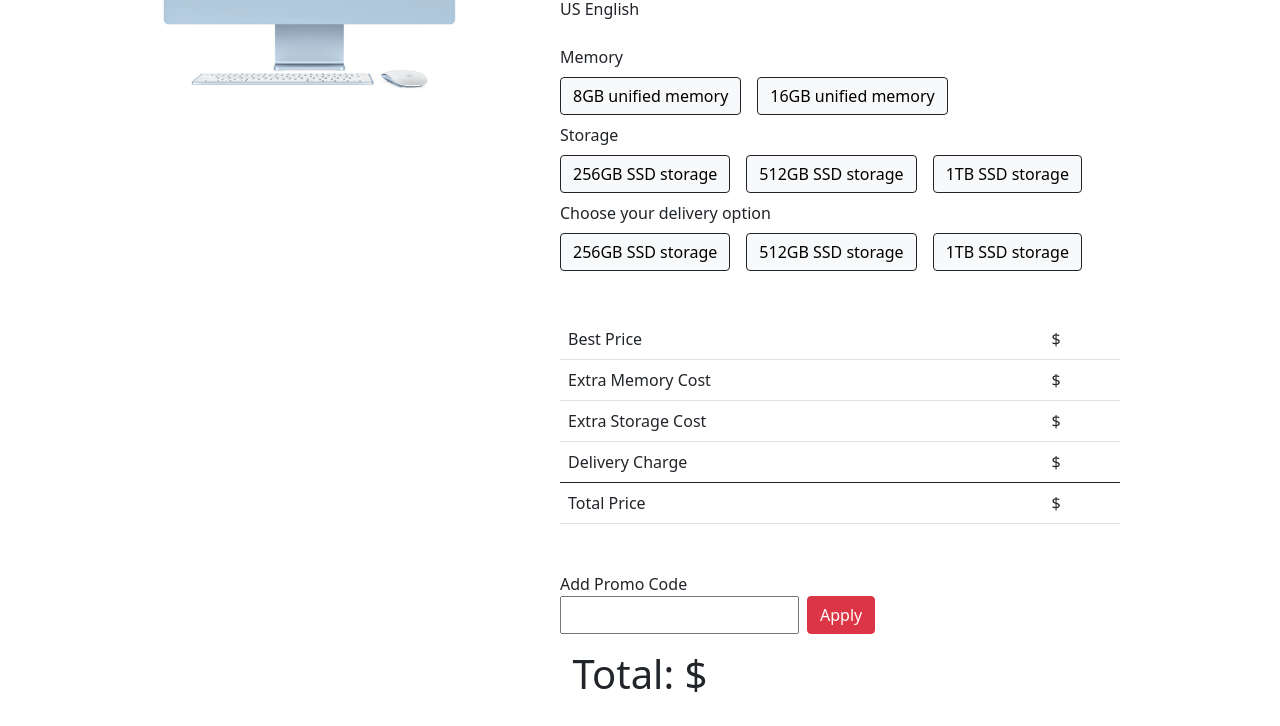
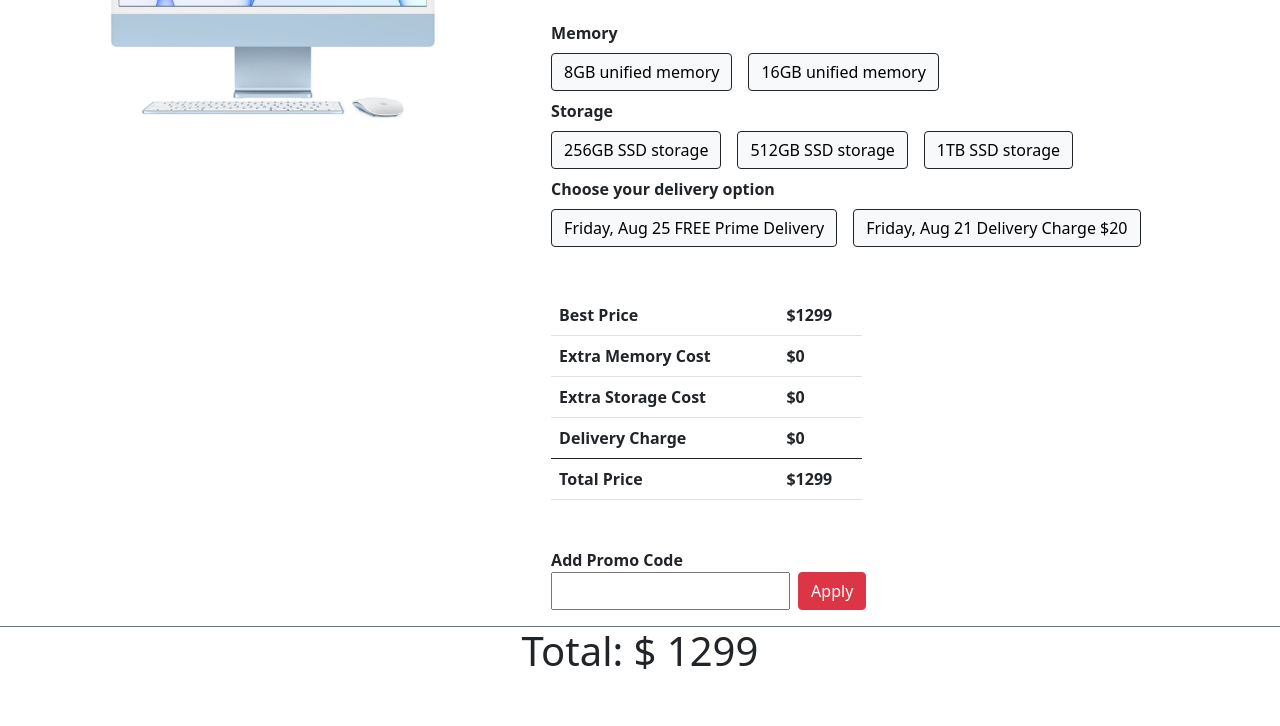
Before and after one commit to aashabul/mac-book-pro, a plain HTML site: page index.html in a window 1280 px wide. Shown: the part 227-953 px from the top of the page. Drawn offline with nearby package versions, Linux system fonts and the light colour scheme.

Commit message:
basic part done

```diff
--- a/app.js
+++ b/app.js
@@ -1,4 +1,64 @@
-let memory = document.getElementsByClassName('memory-button');
-memory.onclick = function () {
-    console.log('clicked');
-};
+// best price
+let bestPrice = document.getElementById('best-price');
+
+// memory vairables
+let memoryLow = document.getElementById('8gb');
+let memoryHigh = document.getElementById('16gb');
+let extraMemoryCost = document.getElementById('extra-memory-cost');
+
+// storage variables
+let storageLow = document.getElementById('low-storage');
+let storageMedium = document.getElementById('medium-storage');
+let storageHigh = document.getElementById('high-storage');
+let extraStorageCost = document.getElementById('extra-storage-cost');
+
+// delivery variables
+let deliveryLate = document.getElementById('late-delivery');
+let deliveryFast = document.getElementById('fast-delivery');
+let deliveryCost = document.getElementById('delivery-charge')
+
+
+// memory click events
+memoryLow.addEventListener('click', function () {
+    extraMemoryCost.innerText = '0';
+    getTotalPrice();
+});
+memoryHigh.addEventListener('click', function () {
+    extraMemoryCost.innerText = '180';
+    getTotalPrice();
+});
+
+// storage events
+storageLow.addEventListener('click', function () {
+    extraStorageCost.innerText = '0';
+    getTotalPrice();
+});
+storageMedium.addEventListener('click', function () {
+    extraStorageCost.innerText = '100';
+    getTotalPrice();
+});
+storageHigh.addEventListener('click', function () {
+    extraStorageCost.innerText = '180';
+    getTotalPrice();
+});
+
+// delivery events
+deliveryLate.addEventListener('click', function () {
+    deliveryCost.innerText = '0';
+    getTotalPrice();
+})
+deliveryFast.addEventListener('click', function () {
+    deliveryCost.innerText = '20';
+    getTotalPrice();
+});
+
+// total cost
+let totalPrice = document.getElementById('total-price');
+// calculate the total price
+function getTotalPrice() {
+    return totalPrice.innerText = parseInt(bestPrice.innerText) + parseInt(extraMemoryCost.innerText) + parseInt(extraStorageCost.innerText) + parseInt(deliveryCost.innerText);
+}
+
+// final price
+finalPrice = document.getElementById('final-price');
+finalPrice.innerText = getTotalPrice();
--- a/index.html
+++ b/index.html
@@ -13,7 +13,7 @@
 
 <body>
     <main class="my-5">
-        <section class="showcase d-flex flex-row col-9 m-auto">
+        <section class="showcase d-flex flex-row col-10 m-auto">
             <div class="product-photo col-5">
                 <img class="w-75" src="images/mac.png" alt="mac-book-pro">
             </div>
@@ -25,64 +25,65 @@
                     Keyboard - US English</p>
 
                 <!-- memory section -->
-                <label class="my-2" for="memory">Memory</label>
+                <label class="my-2 fw-bold" for="memory">Memory</label>
                 <div class="memory-button d-flex gap-3">
                     <button id="8gb" class="btn btn-light border-1 border-dark">8GB unified memory</button>
                     <button id=16gb class="btn btn-light border-1 border-dark">16GB unified memory</button>
                 </div>
 
                 <!-- storage section -->
-                <label class="my-2" for="storage">Storage</label>
+                <label class="my-2 fw-bold" for="storage">Storage</label>
                 <div class="storage-button d-flex gap-3">
-                    <button class="btn btn-light border-1 border-dark">256GB SSD storage</button>
-                    <button class="btn btn-light border-1 border-dark">512GB SSD storage</button>
-                    <button class="btn btn-light border-1 border-dark">1TB SSD storage</button>
+                    <button id="low-storage" class="btn btn-light border-1 border-dark">256GB SSD storage</button>
+                    <button id="medium-storage" class="btn btn-light border-1 border-dark">512GB SSD storage</button>
+                    <button id="high-storage" class="btn btn-light border-1 border-dark">1TB SSD storage</button>
                 </div>
 
                 <!-- delivery section -->
-                <label class="my-2" for="delivery">Choose your delivery option</label>
+                <label class="my-2 fw-bold" for="delivery">Choose your delivery option</label>
                 <div class="storage-button d-flex gap-3">
-                    <button class="btn btn-light border-1 border-dark">256GB SSD storage</button>
-                    <button class="btn btn-light border-1 border-dark">512GB SSD storage</button>
-                    <button class="btn btn-light border-1 border-dark">1TB SSD storage</button>
+                    <button id="late-delivery" class="btn btn-light border-1 border-dark">Friday, Aug 25 FREE Prime
+                        Delivery</button>
+                    <button id="fast-delivery" class="btn btn-light border-1 border-dark">Friday, Aug 21 Delivery Charge
+                        $20</button>
                 </div>
 
                 <!-- price details section -->
-                <table class="table my-5">
+                <table class="table w-50 my-5 fw-bold">
                     <tbody>
                         <tr>
                             <td>Best Price</td>
-                            <td>$</td>
+                            <td>$<span id="best-price">1299</span></td>
                         </tr>
                         <tr>
                             <td>Extra Memory Cost</td>
-                            <td>$</td>
+                            <td>$<span id="extra-memory-cost">0</span></td>
                         </tr>
                         <tr>
                             <td>Extra Storage Cost</td>
-                            <td>$</td>
+                            <td>$<span id="extra-storage-cost">0</span></td>
                         </tr>
                         <tr>
                             <td>Delivery Charge</td>
-                            <td>$</td>
+                            <td>$<span id="delivery-charge">0</span></td>
                         </tr>
                     </tbody>
                     <tfoot>
                         <td>Total Price</td>
-                        <td>$</td>
+                        <td>$<span id="total-price"></span></td>
                     </tfoot>
                 </table>
 
                 <!-- cupon section -->
-                <label for="promo-code">Add Promo Code</label>
+                <label class="fw-bold" for="promocode">Add Promo Code</label>
                 <div class="d-flex gap-2">
-                    <input type="text">
+                    <input id="promo-code" type="text">
                     <button class="btn btn-danger">Apply</button>
                 </div>
             </div>
         </section>
-        <section class="show-price text-center my-3">
-            <h1>Total: $ <span></span></h1>
+        <section class="show-price text-center my-3 border-top border-secondary">
+            <h1>Total: $ <span id="final-price"></span></h1>
         </section>
     </main>
     <!-- bootstrap bundle link-->
```
